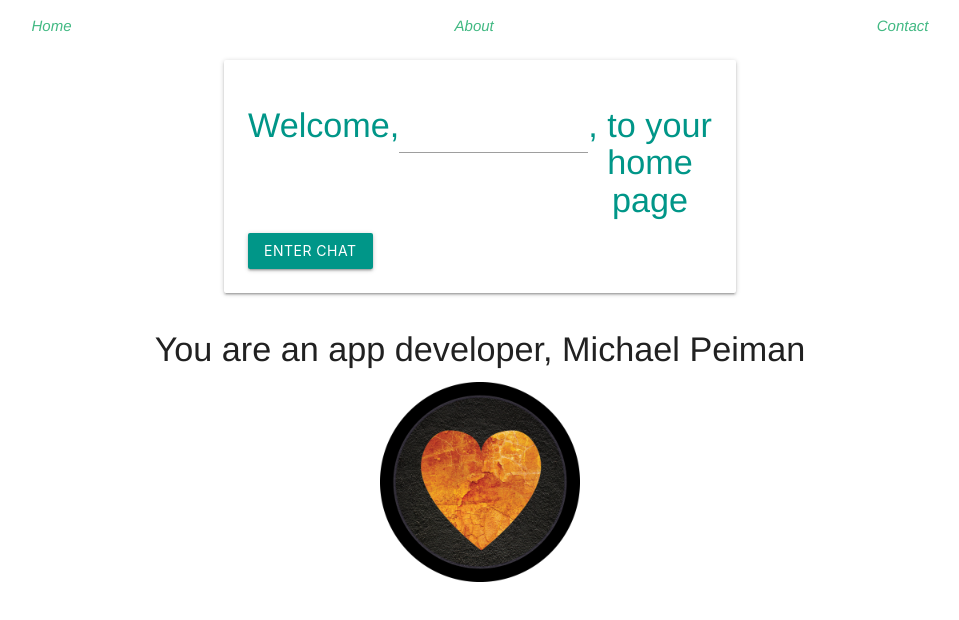
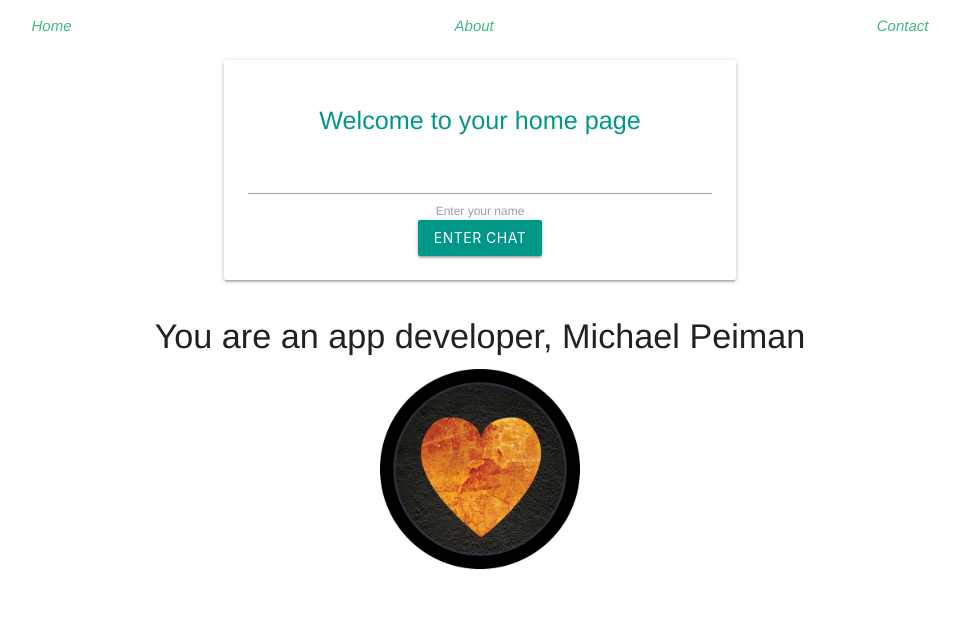
Before and after one commit to mikepeiman/udemy-ninja-chat, a Vue app: page /#/ in a window 1280 px wide. Shown: the top 620 px of the page, without its empty margins (160-1119 px from the left). Built offline with nearby package versions, Linux system fonts and the light colour scheme.

Commit message:
Passing user input as props through router params

```diff
--- /dev/null
+++ b/src/components/Chat.vue
@@ -0,0 +1,21 @@
+<template>
+  <div class="chat container">
+    <h2>{{ this.name }}'s Chat</h2>
+  </div>
+</template>
+
+<script>
+  export default {
+    name: 'Chat',
+    props: ['name'],
+    data() {
+      return {
+
+      }
+    }
+  }
+</script>
+
+<style>
+
+</style>
--- a/src/components/Index.vue
+++ b/src/components/Index.vue
@@ -20,13 +20,12 @@
   <div class="card">
     <div class="card-content center-align">
       <form class="welcome-form" @submit.prevent="enterChat">
-        <h4 class="teal-text welcome-name">Welcome,
-        <input class="teal-text welcome-name" type="text" name="name" v-model="name">
-        , to your home page</h4>
-
-        <!-- <label for="name">Enter your name</label> -->
-
-        <button class="btn teal">Enter Chat</button>
+        <h4 class="teal-text welcome-name flow-text">Welcome to your home page</h4>
+        <input class="teal-text welcome-name center-align" type="text" name="name" v-model="name"
+        v-on:focus="checkName" v-on:keyup="clearFeedback">
+        <label for="name">Enter your name</label>
+        <p id="feedback" v-if="feedback" class="red-text">{{ feedback }}</p>
+        <button class="btn teal center-align">Enter Chat</button>
       </form>
     </div>
   </div>
@@ -40,12 +39,34 @@
   data() {
     return {
       msg: "You are an app developer, Michael Peiman",
-      name: null
+      name: null,
+      feedback: null
     };
   },
   methods: {
+    checkName() {
+      console.log('input focus checkName')
+      if(this.name) {
+        clearFeedback()
+      } else {
+        console.log('no chars entered yet...')
+      }
+    },
+    clearFeedback() {
+      this.feedback = null
+      document.getElementById('feedback').innerText = null
+    },
     enterChat() {
-      console.log(this.name);
+      if (this.name) {
+        this.$router.push({ name: 'Chat', params: { name: this.name } })
+      } else {
+        console.log('no characters entered')
+        this.feedback = 'You must enter a name to join the chat'
+        // setTimeout(function clearFeedback() {
+        //   this.feedback = null
+        //   document.getElementById('feedback').innerText = null
+        // },  1000)
+      }
     }
   }
 };
@@ -70,13 +91,25 @@
   flex-direction: row;
   justify-content: space-around;
 }
+
 .welcome-form {
+  display: flex;
+  flex-wrap: wrap;
+  justify-content: center;
+}
+
+label {
+  width: 100%;
+}
+
+#feedback {
+  margin: 1em 0;
+  display: block;
+}
+
+/* .welcome-name {
   display: inline-flex;
-  flex-wrap: wrap;
-}
-.welcome-name {
-  display: inline-flex;
-}
+} */
 
 h1,
 h2 {
--- a/src/router/index.js
+++ b/src/router/index.js
@@ -3,6 +3,7 @@
 import Index from '@/components/Index'
 import Contact from '@/components/Contact'
 import About from '@/components/About'
+import Chat from '@/components/Chat'
 
 Vue.use(Router)
 
@@ -22,6 +23,12 @@
       path: '/about',
       name: 'About',
       component: About
+    },
+    {
+      path: '/chat',
+      name: 'Chat',
+      component: Chat,
+      props: true
     }
   ]
 })
```
